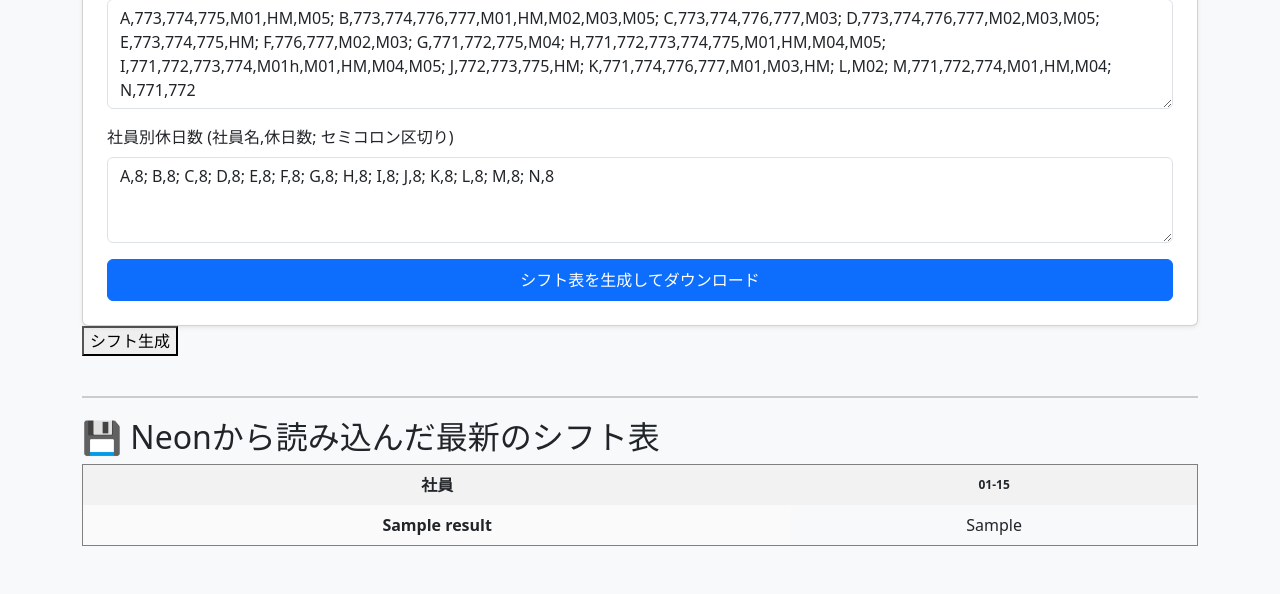
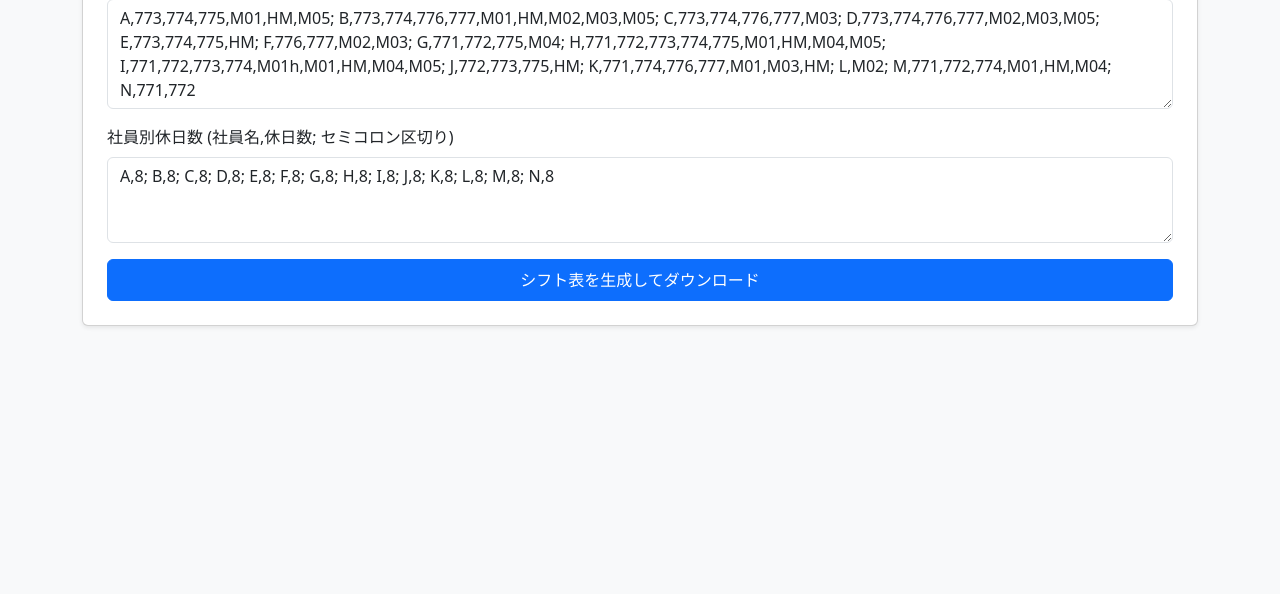
Before and after one commit to masakazu268/shift-commit, a Flask app: page / in a window 1280 px wide. Shown: the part 743-1337 px from the top of the page. After the commit the page ends 1070 px from the top, so only its background shows below. Run offline with Flask 3, Linux system fonts and the light colour scheme; tables that the repository leaves empty hold one stand-in row (values such as "Sample post").

Commit message:
hyml-commit2

```diff
--- a/templates/index.html
+++ b/templates/index.html
@@ -54,37 +54,6 @@
 
             <button type="submit" class="btn btn-primary w-100 py-2">シフト表を生成してダウンロード</button>
         </form>
-        <form action="/generate" method="POST">
-        <button type="submit">シフト生成</button>
-    </form> {% if saved_slots %}
-    <div style="margin-top: 40px; border-top: 2px solid #ccc; padding-top: 20px;">
-        <h2>💾 Neonから読み込んだ最新のシフト表</h2>
-        <table border="1" style="border-collapse: collapse; text-align: center; width: 100%;">
-            <thead>
-                <tr style="background-color: #f2f2f2;">
-                    <th style="padding: 8px;">社員</th>
-                    {% for d in dates_list %}
-                    <th style="padding: 8px; font-size: 12px;">{{ d[5:] }}</th>
-                    {% endfor %}
-                </tr>
-            </thead>
-            <tbody>
-                {% for row in saved_slots %}
-                <tr>
-                    <td style="padding: 8px; font-weight: bold; background-color: #fafafa;">{{ row.employee }}</td>
-                    {% for task in row.tasks %}
-                    <td style="padding: 8px; "{% if task == 'M05' %}background-color: #ffcccc;{% elif task == 'RH' or task == 'NG' %}background-color: #e0e0e0;{% endif %}">
-                        {{ task }}
-                    </td>
-                    {% endfor %}
-                </tr>
-                {% endfor %}
-            </tbody>
-        </table>
-    </div>
-    {% endif %}
-    </body>
-</html>
     </div>
 </body>
 </html>
```
